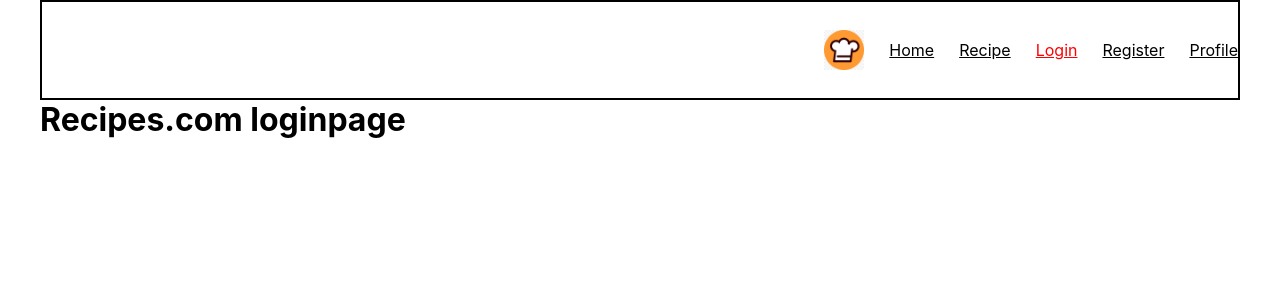
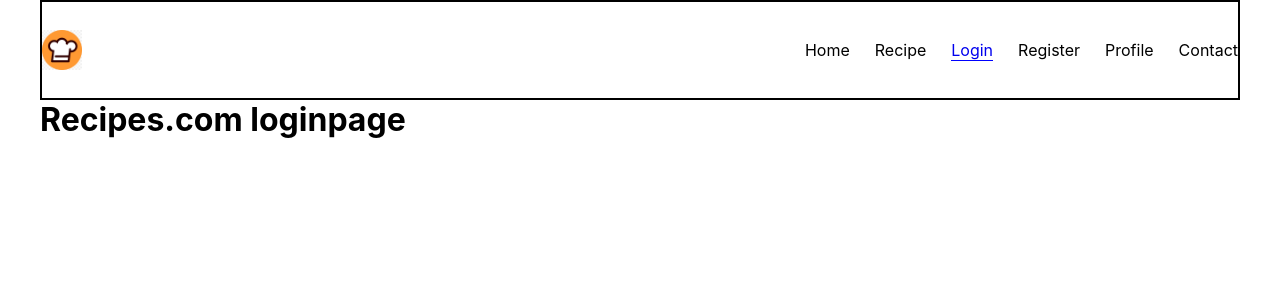
Before and after one commit to stevenminken/recipes-project, a React (Create React App) app: page /login in a window 1280 px wide. Shown: the top 300 px of the page. Built offline with nearby package versions, Linux system fonts and the light colour scheme.

Commit message:
kleine aanpassingen

```diff
--- a/src/App.js
+++ b/src/App.js
@@ -6,6 +6,7 @@ import RecipePage from "./pages/recipepage/RecipePage";
 import LoginPage from "./pages/loginpage/LoginPage";
 import ProfilePage from "./pages/profilepage/ProfilePage";
 import NotFoundPage from "./pages/notfoundpage/NotFoundPage";
+import ContactPage from "./pages/contactpage/ContactPage";
 
 function App() {
     return (
@@ -16,6 +17,7 @@ function App() {
                 <Route path="/login" element={<LoginPage/>}/>
                 <Route path="/profile" element={<ProfilePage/>}/>
                 <Route path="/registration" element={<RegistrationPage/>}/>
+                <Route path="/contact" element={<ContactPage/>}/>
                 <Route path="*" element={<NotFoundPage/>}/>
             </Routes>
         </>
--- a/src/components/header/Header.css
+++ b/src/components/header/Header.css
@@ -1,3 +1,6 @@
+a:link { text-decoration: none; }
+a:visited { text-decoration: none; }
+a:hover {color: blue;}
 ul {
     display: flex;
     justify-content: flex-end;
@@ -8,24 +11,24 @@ li {
     margin-left: 25px;
 }
 
-img {
-
+.logo {
+    width: 40px;
 }
 
 .header {
     display: flex;
-    justify-content: flex-end;
+    justify-content: space-between;
     align-items: center;
     height: 100px;
     border: solid black 2px;
 }
 
 NavLink {
+    list-style: none;
 }
 
 .active-link {
-    color: red;
-
+    border-bottom: solid blue 1px;
 }
 
 .default-link {
--- a/src/components/header/Header.js
+++ b/src/components/header/Header.js
@@ -9,7 +9,7 @@ const Header = ({children}) => {
         <header className="outer-container">
             <div className="inner-container">
                 <div className="header">
-                    <img src={logo} alt="Recipes.com logo" width="40px"/>
+                    <img src={logo} alt="Recipes.com logo" className="logo"/>
                     {/*TODO NAVIGATION component*/}
                     <nav>
                         <ul>
@@ -19,6 +19,7 @@ const Header = ({children}) => {
                             <li><NavLink to="/login" className={({isActive}) => isActive === true ? 'active-link' : 'default-link'}>Login</NavLink></li>
                             <li><NavLink to="/registration" className={({isActive}) => isActive === true ? 'active-link' : 'default-link'}>Register</NavLink></li>
                             <li><NavLink to="/profile" className={({isActive}) => isActive === true ? 'active-link' : 'default-link'}>Profile</NavLink></li>
+                            <li><NavLink to="/contact" className={({isActive}) => isActive === true ? 'active-link' : 'default-link'}>Contact</NavLink></li>
                         </ul>
                     </nav>
                 </div>
--- /dev/null
+++ b/src/pages/contactpage/ContactPage.js
@@ -0,0 +1,12 @@
+import React from 'react';
+import Header from "../../components/header/Header";
+
+const ContactPage = () => {
+    return (
+        <Header>
+            <h1>Recipes.com contactpage</h1>
+        </Header>
+    );
+};
+
+export default ContactPage;
```
Also changed, not shown: src/pages/contactpage/ContactPage.css (added).
